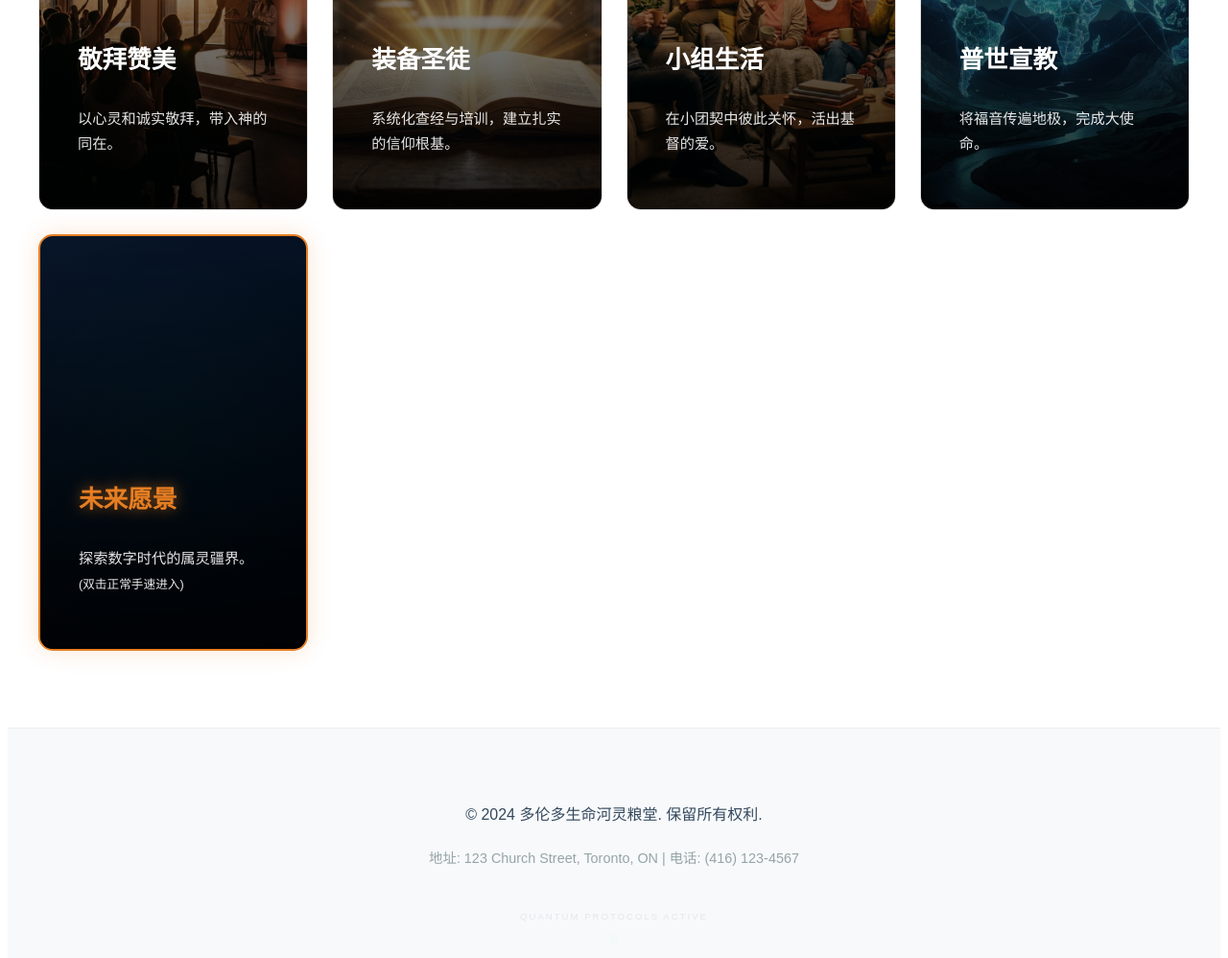
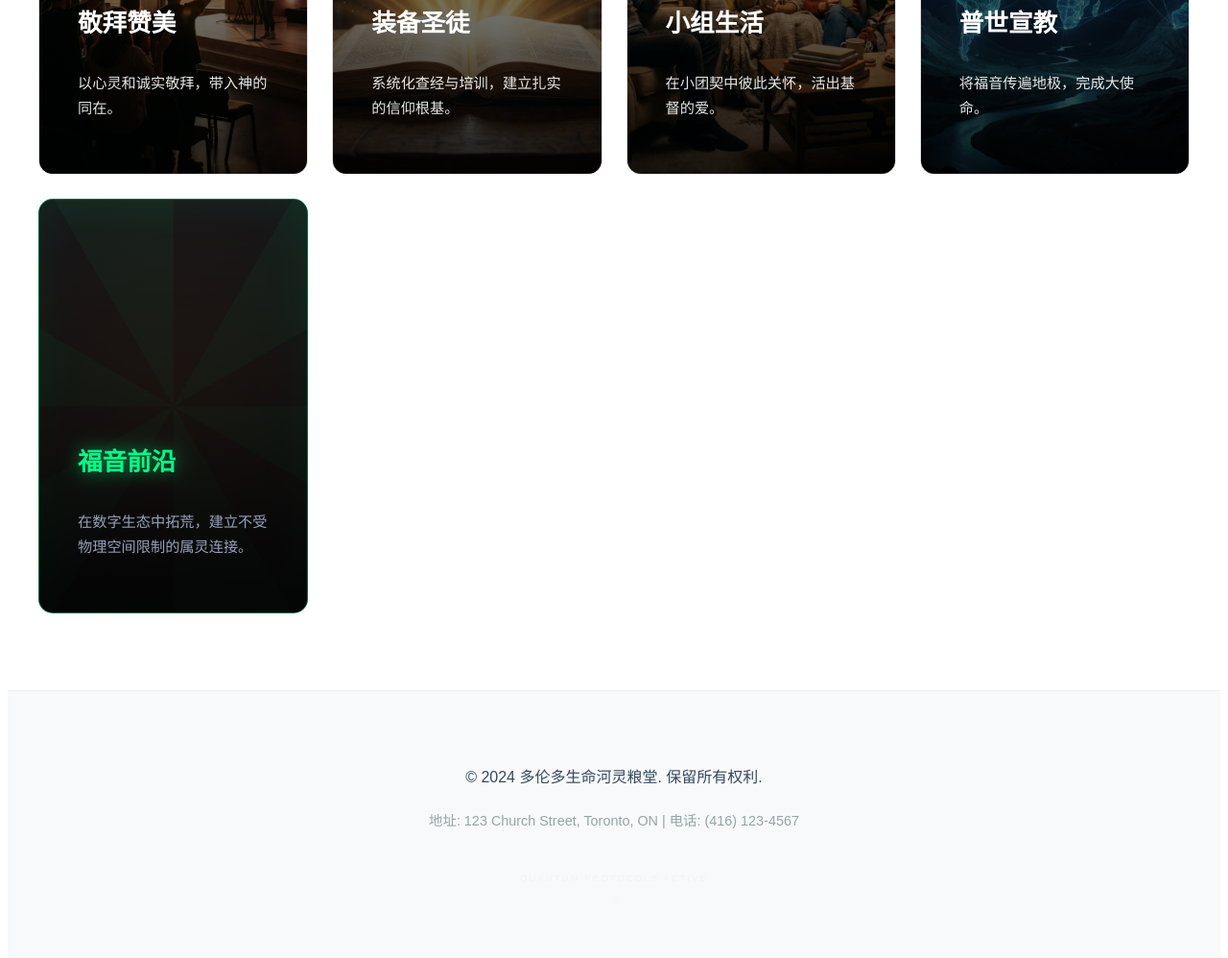
Before and after one commit to konbinoxx-cell/toronto-liferiver-church, a plain HTML site: page index.html in a window 1280 px wide. Shown: the part 1188-2186 px from the top of the page at 96% size. Drawn offline with Linux system fonts and the light colour scheme.

Commit message:
Strategic Update: Implemented 'Vortex' CSS animation for secret portal and removed explicit hints for maximum camouflage

```diff
--- a/index.css
+++ b/index.css
@@ -97,11 +97,6 @@ header {
     margin-bottom: 50px;
 }
 
-.section-title h2 {
-    font-size: 2.2rem;
-    color: var(--primary);
-}
-
 .grid {
     display: grid;
     grid-template-columns: repeat(auto-fit, minmax(280px, 1fr));
@@ -173,50 +168,63 @@ header {
     background-image: url('images/vision-mission.png');
 }
 
-/* Future Portal Card - The 5th Card */
+/* Future Portal Card - The 5th Card (Cyber-Decoy) */
 .vision-portal {
-    background: linear-gradient(135deg, #0a192f, #020c1b);
-    border: 2px solid var(--secondary);
-    box-shadow: 0 0 25px rgba(230, 126, 34, 0.2);
+    background: #020c1b;
+    border: 1px solid rgba(0, 255, 136, 0.4);
+    box-shadow: inset 0 0 50px rgba(0, 255, 136, 0.1);
     cursor: pointer;
 }
 
+/* Eye-catching CSS Animation (The "GIF-like" Vortex) */
 .vision-portal::after {
     content: '';
     position: absolute;
-    top: -50%;
-    left: -50%;
-    width: 200%;
-    height: 200%;
-    background: radial-gradient(circle, rgba(0, 255, 136, 0.1) 0%, transparent 60%);
-    animation: glow-pulse 5s infinite;
+    top: -100%;
+    left: -100%;
+    width: 300%;
+    height: 300%;
+    background:
+        repeating-conic-gradient(from 0deg,
+            transparent 0deg 30deg,
+            rgba(0, 255, 136, 0.05) 30deg 60deg),
+        radial-gradient(circle, rgba(230, 126, 34, 0.2) 0%, transparent 60%);
+    animation: vortex-spin 15s linear infinite;
+    z-index: 0;
+    pointer-events: none;
 }
 
-@keyframes glow-pulse {
-    0% {
-        transform: scale(0.8);
-        opacity: 0.3;
+@keyframes vortex-spin {
+    from {
+        transform: rotate(0deg) scale(1);
     }
 
     50% {
-        transform: scale(1.2);
-        opacity: 0.6;
+        transform: rotate(180deg) scale(1.1);
     }
 
-    100% {
-        transform: scale(0.8);
-        opacity: 0.3;
+    to {
+        transform: rotate(360deg) scale(1);
     }
 }
 
 .vision-portal h3 {
-    color: var(--secondary) !important;
-    text-shadow: 0 0 15px rgba(230, 126, 34, 0.6);
+    color: #00ff88 !important;
+    /* Neon Green for tech feel */
+    text-shadow: 0 0 20px rgba(0, 255, 136, 0.6);
+    position: relative;
+    z-index: 2;
+}
+
+.vision-portal p {
+    color: #a8b2d1 !important;
+    position: relative;
+    z-index: 2;
 }
 
 /* Hidden Portal - Extremely Subtle */
 .footer-portal {
-    opacity: 0.1;
+    opacity: 0.03;
     cursor: pointer;
     transition: var(--transition);
     text-align: center;
@@ -224,7 +232,7 @@ header {
 }
 
 .footer-portal:hover {
-    opacity: 1;
+    opacity: 0.3;
     color: var(--secondary);
 }
 
--- a/index.html
+++ b/index.html
@@ -64,8 +64,8 @@
                 </div>
                 <!-- Interactive 5th Card -->
                 <div class="card vision-portal" id="future-portal">
-                    <h3>未来愿景</h3>
-                    <p>探索数字时代的属灵疆界。<br><small>(双击正常手速进入)</small></p>
+                    <h3>福音前沿</h3>
+                    <p>在数字生态中拓荒，建立不受物理空间限制的属灵连接。</p>
                 </div>
             </div>
         </div>
```
